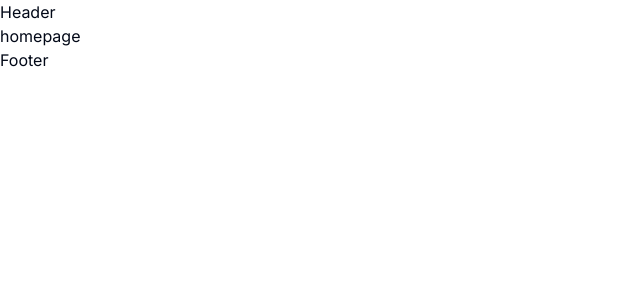
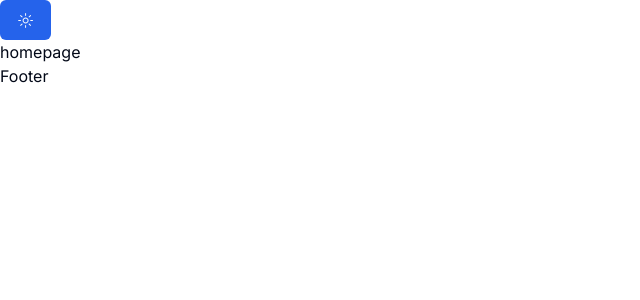
Before and after one commit to AboutVincentSong/AboutVincentSong.github.io, a Next.js app: page / in a window 1280 px wide. Shown: the top 300 px of the page, without its empty margins (0-640 px from the left). Built offline with nearby package versions, Linux system fonts and the light colour scheme.

Commit message:
theme toggler component

```diff
--- a/app/globals.css
+++ b/app/globals.css
@@ -3,66 +3,51 @@
 @tailwind utilities;
 
 @layer base {
+  @layer base {
     :root {
       --background: 0 0% 100%;
       --foreground: 222.2 84% 4.9%;
-
       --card: 0 0% 100%;
       --card-foreground: 222.2 84% 4.9%;
-
       --popover: 0 0% 100%;
       --popover-foreground: 222.2 84% 4.9%;
-
-    --primary: 222.2 47.4% 11.2%;
+      --primary: 221.2 83.2% 53.3%;
       --primary-foreground: 210 40% 98%;
-
       --secondary: 210 40% 96.1%;
       --secondary-foreground: 222.2 47.4% 11.2%;
-
       --muted: 210 40% 96.1%;
       --muted-foreground: 215.4 16.3% 46.9%;
-
       --accent: 210 40% 96.1%;
       --accent-foreground: 222.2 47.4% 11.2%;
-
       --destructive: 0 84.2% 60.2%;
       --destructive-foreground: 210 40% 98%;
-
       --border: 214.3 31.8% 91.4%;
       --input: 214.3 31.8% 91.4%;
-    --ring: 222.2 84% 4.9%;
-
+      --ring: 221.2 83.2% 53.3%;
       --radius: 0.5rem;
     }
 
     .dark {
       --background: 222.2 84% 4.9%;
       --foreground: 210 40% 98%;
-
       --card: 222.2 84% 4.9%;
       --card-foreground: 210 40% 98%;
-
       --popover: 222.2 84% 4.9%;
       --popover-foreground: 210 40% 98%;
-
-    --primary: 210 40% 98%;
+      --primary: 217.2 91.2% 59.8%;
       --primary-foreground: 222.2 47.4% 11.2%;
-
       --secondary: 217.2 32.6% 17.5%;
       --secondary-foreground: 210 40% 98%;
-
       --muted: 217.2 32.6% 17.5%;
       --muted-foreground: 215 20.2% 65.1%;
-
       --accent: 217.2 32.6% 17.5%;
       --accent-foreground: 210 40% 98%;
-
       --destructive: 0 62.8% 30.6%;
       --destructive-foreground: 210 40% 98%;
-
       --border: 217.2 32.6% 17.5%;
       --input: 217.2 32.6% 17.5%;
-    --ring: 212.7 26.8% 83.9%;
+      --ring: 224.3 76.3% 48%;
+    }
   }
 }
 
--- a/components/Header.jsx
+++ b/components/Header.jsx
@@ -1,6 +1,10 @@
+import ThemeToggler from "./ThemeToggler"
+
 const Header = () => {
   return (
-    <header>Header</header>
+    <header>
+      <ThemeToggler />
+    </header>
   )
 }
 
--- /dev/null
+++ b/components/ThemeToggler.jsx
@@ -0,0 +1,19 @@
+'use client'
+
+import { Button } from "./ui/button";
+import { MoonIcon, SunIcon } from '@radix-ui/react-icons';
+import { useTheme } from 'next-themes';
+
+const ThemeToggler = () => {
+  const {theme, setTheme } = useTheme();
+  return (
+    <div>
+        <Button onClick={()=> setTheme(theme === 'dark' ? 'light' : 'dark')}>
+            <SunIcon className="h[1.2rem] w-[1.2rem] rotate-0 scale-100 transition-all dark:-rotate-90 dark:scale-0"/>
+            <MoonIcon className="absolute h-[1.2rem] w-[1.2rem] rotate-90 scale-0 transition-all dark:rotate-0 dark:scale-100"/>
+        </Button>
+    </div>
+  )
+}
+
+export default ThemeToggler
```
Also changed, not shown: package.json (+4 -3 lines), 1 other file (tests, documents, lock files or other folders). Lines whose indentation alone changed are shown as unchanged.
